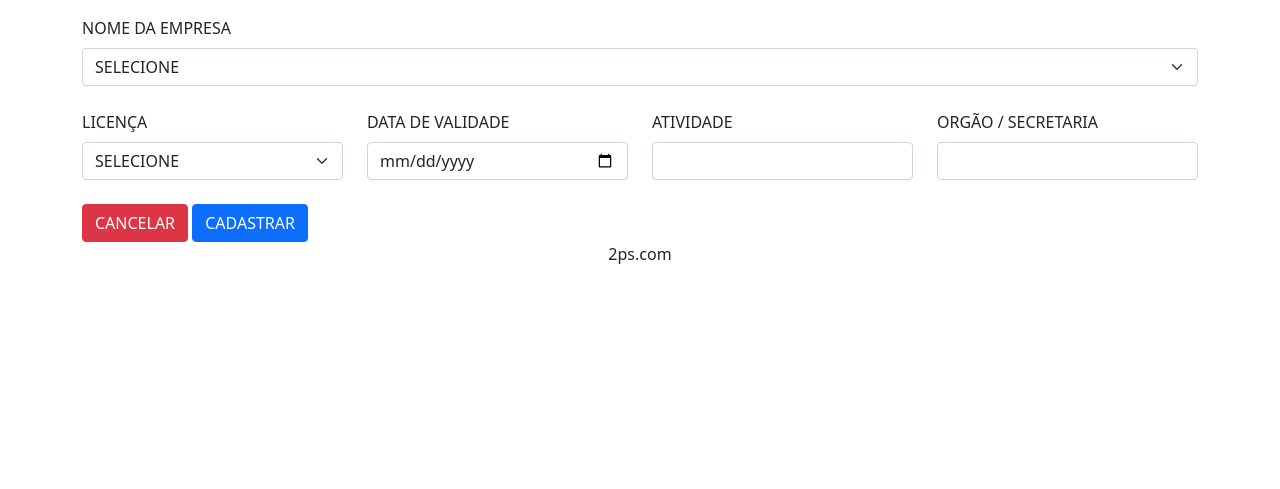
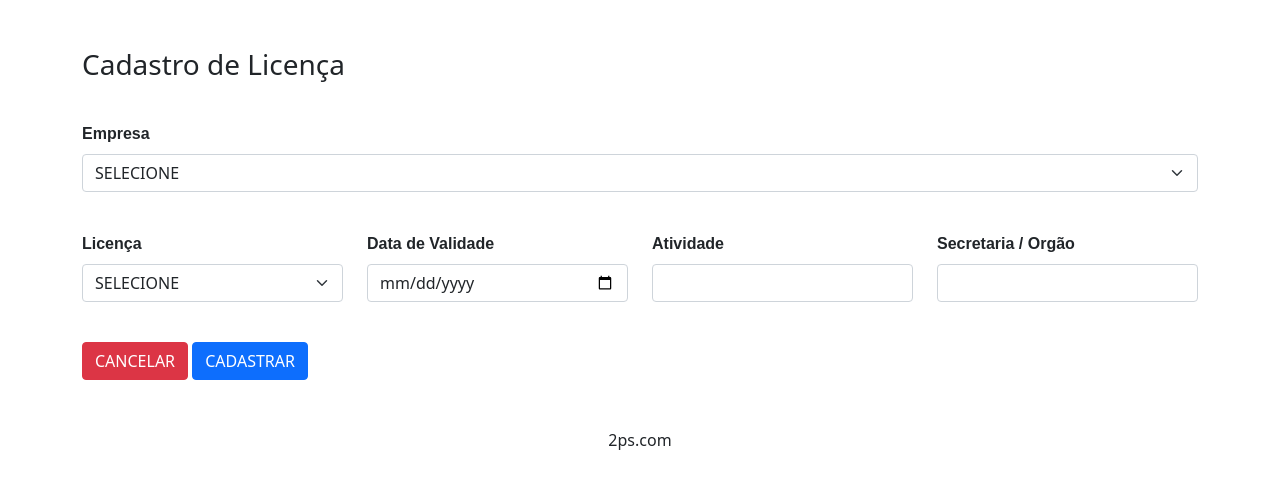
Before and after one commit to odenilsonmarques/sistema_controle_licencas, a PHP site: page /registerLicense.php in a window 1280 px wide. Shown: the part 56-545 px from the top of the page. Run offline with PHP 8.4, Linux system fonts and the light colour scheme; data that the repository does not hold is empty.

Commit message:
ajuste nos layout das paginas de cadastros

```diff
--- /dev/null
+++ b/assets/css/style.css
@@ -0,0 +1,5 @@
+label{
+    font-size:16px;
+    font-weight: bold;
+    font-family: sans-serif;
+}
--- a/footer.php
+++ b/footer.php
@@ -1,6 +1,6 @@
 <footer>
     <div class="container">
-        <dvi class="row">
+        <dvi class="row  mt-5">
             <div class="col-lg-12">
                 <p class="text-center">2ps.com</p>
             </div>
--- a/registerLicense.php
+++ b/registerLicense.php
@@ -8,6 +8,7 @@ include_once 'config/connection.php';
     <meta http-equiv="X-UA-Compatible" content="IE=edge">
     <meta name="viewport" content="width=device-width, initial-scale=1.0">
     <link rel="stylesheet" href="assets/css/bootstrap.min.css">
+    <link rel="stylesheet" href="assets/css/style.css">
     <title>Cadastro empresa</title>
 </head>
 <body>
@@ -15,10 +16,11 @@ include_once 'config/connection.php';
         <div class="container">
             <div class="row">
                 <div class="col-12">
+                    <h3  class="mt-5">Cadastro de Licença</h3>
                     <form action="receiveLicense.php" method="POST">
-                        <div class="row">
+                        <div class="row mt-4 mb-3">
                             <div class="col-12">
-                                <label for="nameCompany" class="form-label mt-3">NOME DA EMPRESA</label>
+                                <label for="nameCompany" class="form-label mt-3">Empresa</label>
                                 <select name="nameCompany" id="nameCompany" class="form-select">
                                     <option value="">SELECIONE</option>
                                     <?php
@@ -36,9 +38,9 @@ include_once 'config/connection.php';
                                 </select>
                             </div>
                         </div>
-                        <div class="row">
+                        <div class="row mb-3">
                             <div class="col-3">
-                                <label for="nameRepresentative" class="form-label mt-4">LICENÇA</label>
+                                <label for="nameRepresentative" class="form-label mt-4">Licença</label>
                                 <select name="type_license" id="type_license" class="form-select">
                                     <option value="">SELECIONE</option>
                                     <option value="AUTORIZAÇÃO PARA CORTE DE ARVORE">AUTORIZAÇÃO PARA CORTE DE ARVORE</option>
@@ -57,15 +59,15 @@ include_once 'config/connection.php';
                                 </select>
                             </div>
                             <div class="col-3">
-                                <label for="expiration_date" class="form-label mt-4">DATA DE VALIDADE</label>
+                                <label for="expiration_date" class="form-label mt-4">Data de Validade</label>
                                 <input type="date" name="expiration_date" id="expiration_date" class="form-control" required>
                             </div>
                             <div class="col-3">
-                                <label for="activity" class="form-label mt-4">ATIVIDADE</label>
+                                <label for="activity" class="form-label mt-4">Atividade</label>
                                 <input type="text" name="activity" id="activity" class="form-control" required>
                             </div>
                             <div class="col-3">
-                                <label for="organ" class="form-label mt-4">ORGÃO / SECRETARIA</label>
+                                <label for="organ" class="form-label mt-4">Secretaria / Orgão</label>
                                 <input type="text" name="organ" id="organ" class="form-control" >
                             </div>
                         </div>
```
Also changed, not shown: registerCompany.php (+5 -3 lines).
